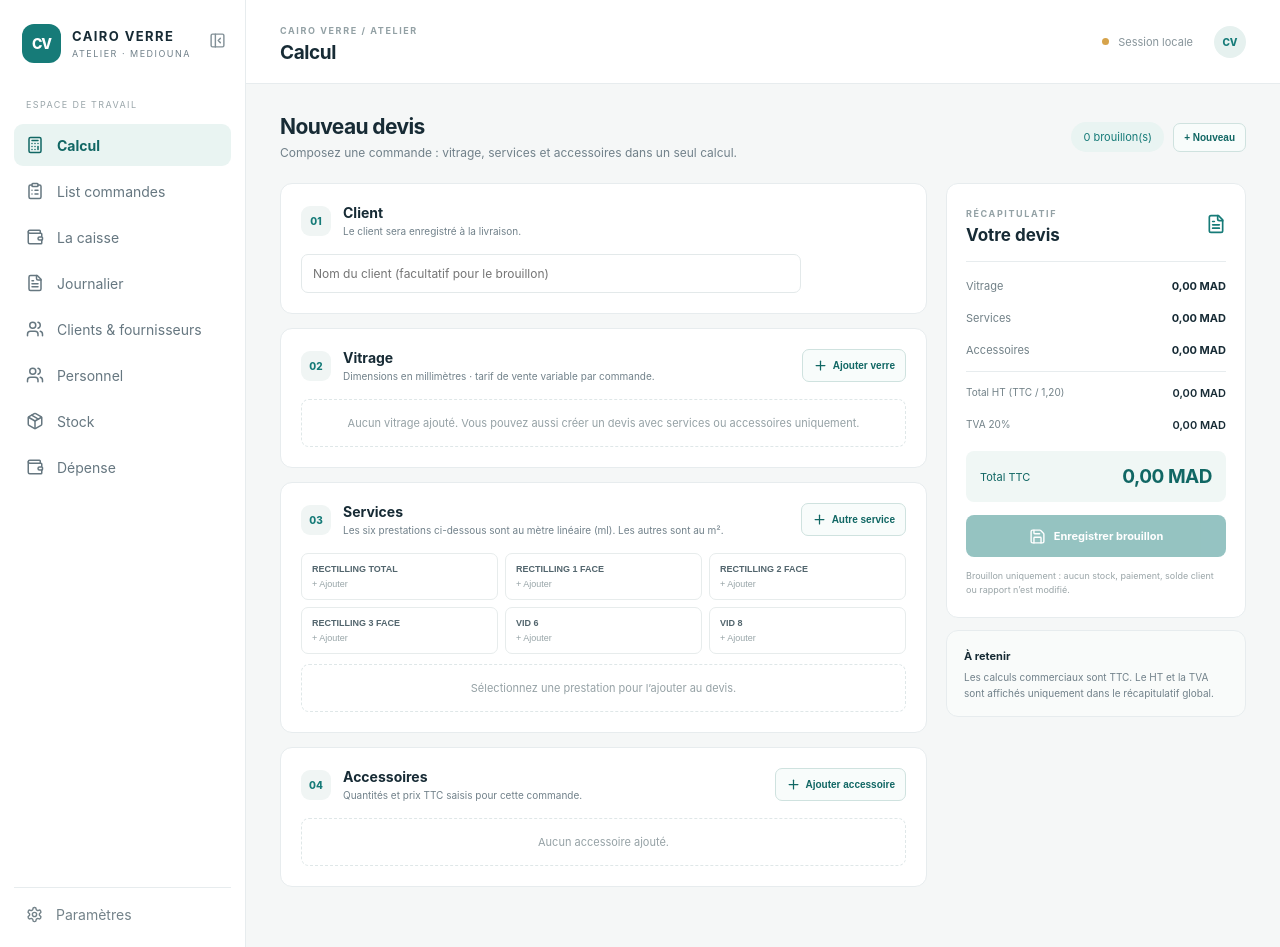
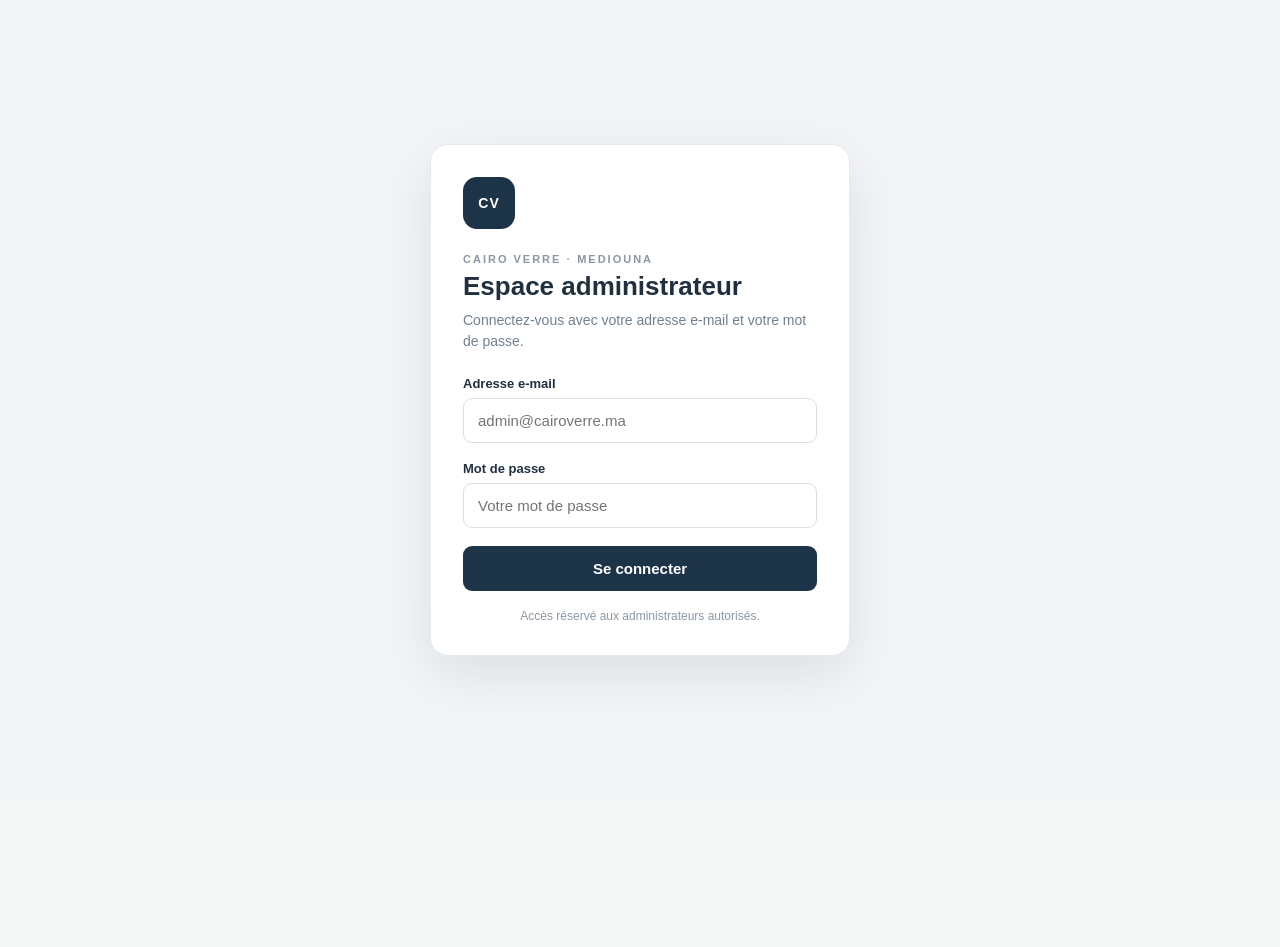
Before and after one commit to souify993-create/cairo-verre-workshop, a Next.js app: page / in a window 1280 px wide. After the commit the page ends 800 px from the top, so only its background shows below. Built offline with nearby package versions, Linux system fonts and the light colour scheme.

Commit message:
Require admin authentication for workshop workspace

```diff
--- a/src/app/page.tsx
+++ b/src/app/page.tsx
@@ -17,9 +17,12 @@ import { ExpensesPanel } from "@/components/expenses-panel";
 import type { ExpenseRecord } from "@/lib/operations";
 import { derivePayrollCashMovements } from "@/lib/payroll";
 import { PersonnelPanel } from "@/components/personnel-panel";
+import { AdminLogin } from "@/components/admin-login";
+import { createSupabaseBrowserClient } from "@/lib/supabase";
 const nav=[{label:"Calcul",icon:Calculator},{label:"List commandes",icon:ClipboardList},{label:"La caisse",icon:Wallet},{label:"Journalier",icon:FileText},{label:"Clients & fournisseurs",icon:Users},{label:"Personnel",icon:Users},{label:"Stock",icon:Package},{label:"Dépense",icon:Wallet}];
 const money=(n:number)=>new Intl.NumberFormat("fr-MA",{style:"currency",currency:"MAD",maximumFractionDigits:2}).format(n);
 export default function Home(){
+ const [authReady,setAuthReady]=useState(false),[isAdmin,setIsAdmin]=useState(false);
  const [section,setSection]=useState("Calcul"),[collapsed,setCollapsed]=useState(false),[customer,setCustomer]=useState("");
  const [glass,setGlass]=useState<GlassLine[]>([]),[services,setServices]=useState<ServiceLine[]>([]),[accessories,setAccessories]=useState<AccessoryLine[]>([]);
  const [drafts,setDrafts]=useState<Draft[]>([]),[saved,setSaved]=useState(false),[editingId,setEditingId]=useState<string|null>(null);
@@ -27,6 +30,19 @@ export default function Home(){
  const ledger=useMemo(()=>deriveLedger(workshop.orders,workshop.accessoryPurchases,workshop.supplierInvoices),[workshop]);
  const cashMovements=useMemo(()=>[...ledger.cashMovements,...derivePayrollCashMovements(workshop.payrollWeeks||[],workshop.employees||[])],[ledger,workshop.payrollWeeks,workshop.employees]);
  useEffect(()=>{setDrafts(readDrafts());setWorkshop(readWorkshopStore());},[]);
+ useEffect(()=>{
+  const supabase=createSupabaseBrowserClient();
+  let active=true;
+  supabase.auth.getSession().then(({data})=>{
+   if(!active)return;
+   setIsAdmin(data.session?.user.app_metadata?.role==="admin");
+   setAuthReady(true);
+  }).catch(()=>{if(active)setAuthReady(true);});
+  const {data:{subscription}}=supabase.auth.onAuthStateChange((_event,session)=>{
+   if(active)setIsAdmin(session?.user.app_metadata?.role==="admin");
+  });
+  return ()=>{active=false;subscription.unsubscribe();};
+ },[]);
  const totals=useMemo(()=>quoteTotals(glass,services,accessories),[glass,services,accessories]);
   const validQuote=isValidQuote(glass,services,accessories);
  const persistDraft=()=>{if(!validQuote){alert("Complétez les désignations, dimensions et quantités avant d’enregistrer le devis.");return;}const existing=drafts.find(x=>x.id===editingId);const d:Draft={id:existing?.id||crypto.randomUUID(),number:existing?.number||"CV-"+String(Date.now()).slice(-6),customer,createdAt:existing?.createdAt||new Date().toISOString(),glass,services,accessories,total:totals.ttc};const next=existing?drafts.map(x=>x.id===d.id?d:x):[d,...drafts];if(!writeDrafts(next)){alert("Impossible d’enregistrer les données sur cet appareil. Vérifiez l’espace disponible et les paramètres du navigateur.");return;}setDrafts(next);setEditingId(d.id);setSaved(true);window.setTimeout(()=>setSaved(false),2500);};
@@ -44,10 +60,12 @@ export default function Home(){
  const updateGlass=(i:number,p:Partial<GlassLine>)=>setGlass(a=>a.map((x,n)=>n===i?{...x,...p}:x));
  const updateService=(i:number,p:Partial<ServiceLine>)=>setServices(a=>a.map((x,n)=>n===i?{...x,...p,...(p.name!==undefined?{unit:serviceUnit(p.name)}:{})}:x));
  const updateAccessory=(i:number,p:Partial<AccessoryLine>)=>setAccessories(a=>a.map((x,n)=>n===i?{...x,...p}:x));
+ if(!authReady)return <main style={{minHeight:"100vh",display:"grid",placeItems:"center",background:"#f4f6f8",color:"#263746",fontFamily:"Arial,sans-serif"}}>Chargement de l’espace administrateur…</main>;
+ if(!isAdmin)return <AdminLogin onAuthenticated={()=>setIsAdmin(true)}/>;
  return <main className="shell">
  <aside className={collapsed?"sidebar collapsed":"sidebar"}><div className="brand"><div className="brand-mark">CV</div>{!collapsed&&<div><strong>CAIRO VERRE</strong><small>ATELIER · MEDIOUNA</small></div>}</div><button className="collapse" onClick={()=>setCollapsed(!collapsed)} aria-label="Réduire le menu"><PanelLeftClose size={17}/></button><div className="nav-caption">{!collapsed&&"ESPACE DE TRAVAIL"}</div>
  {nav.map(item=><button key={item.label} className={"nav-item "+(section===item.label?"active":"")} onClick={()=>setSection(item.label)} title={item.label}><item.icon size={18}/>{!collapsed&&<span>{item.label}</span>}</button>)}<div className="sidebar-bottom"><Settings size={17}/>{!collapsed&&<span>Paramètres</span>}</div></aside>
- <section className="workspace"><header className="topbar"><div><span className="eyebrow">CAIRO VERRE / ATELIER</span><h1>{section}</h1></div><div className="top-right"><span className="status-dot"/><span>Session locale</span><div className="avatar">CV</div></div></header>
+ <section className="workspace"><header className="topbar"><div><span className="eyebrow">CAIRO VERRE / ATELIER</span><h1>{section}</h1></div><div className="top-right"><span className="status-dot"/><span>Session locale</span><button className="add-btn" onClick={async()=>{await createSupabaseBrowserClient().auth.signOut();setIsAdmin(false);}}>Déconnexion</button><div className="avatar">CV</div></div></header>
  {section==="Calcul"?<div className="content"><div className="intro"><div><h2>{editingId?"Modifier le brouillon":"Nouveau devis"}</h2><p>Composez une commande : vitrage, services et accessoires dans un seul calcul.</p></div><div className="intro-actions"><span className="draft-count">{drafts.length} brouillon(s)</span><button className="add-btn" onClick={()=>{setCustomer("");setGlass([]);setServices([]);setAccessories([]);setEditingId(null);setSaved(false);}}>+ Nouveau</button></div></div><div className="form-grid"><div className="main-column">
  <section className="panel"><div className="panel-heading"><div><span className="step">01</span><div><h3>Client</h3><p>Le client sera enregistré à la livraison.</p></div></div></div><input className="text-input" value={customer} onChange={e=>setCustomer(e.target.value)} placeholder="Nom du client (facultatif pour le brouillon)"/></section>
  <section className="panel"><div className="panel-heading"><div><span className="step">02</span><div><h3>Vitrage</h3><p>Dimensions en millimètres · tarif de vente variable par commande.</p></div></div><button className="add-btn" onClick={()=>setGlass(a=>[...a,{label:"",widthMm:0,heightMm:0,quantity:1,pricePerM2:0}])}><Plus size={15}/> Ajouter verre</button></div>
```
